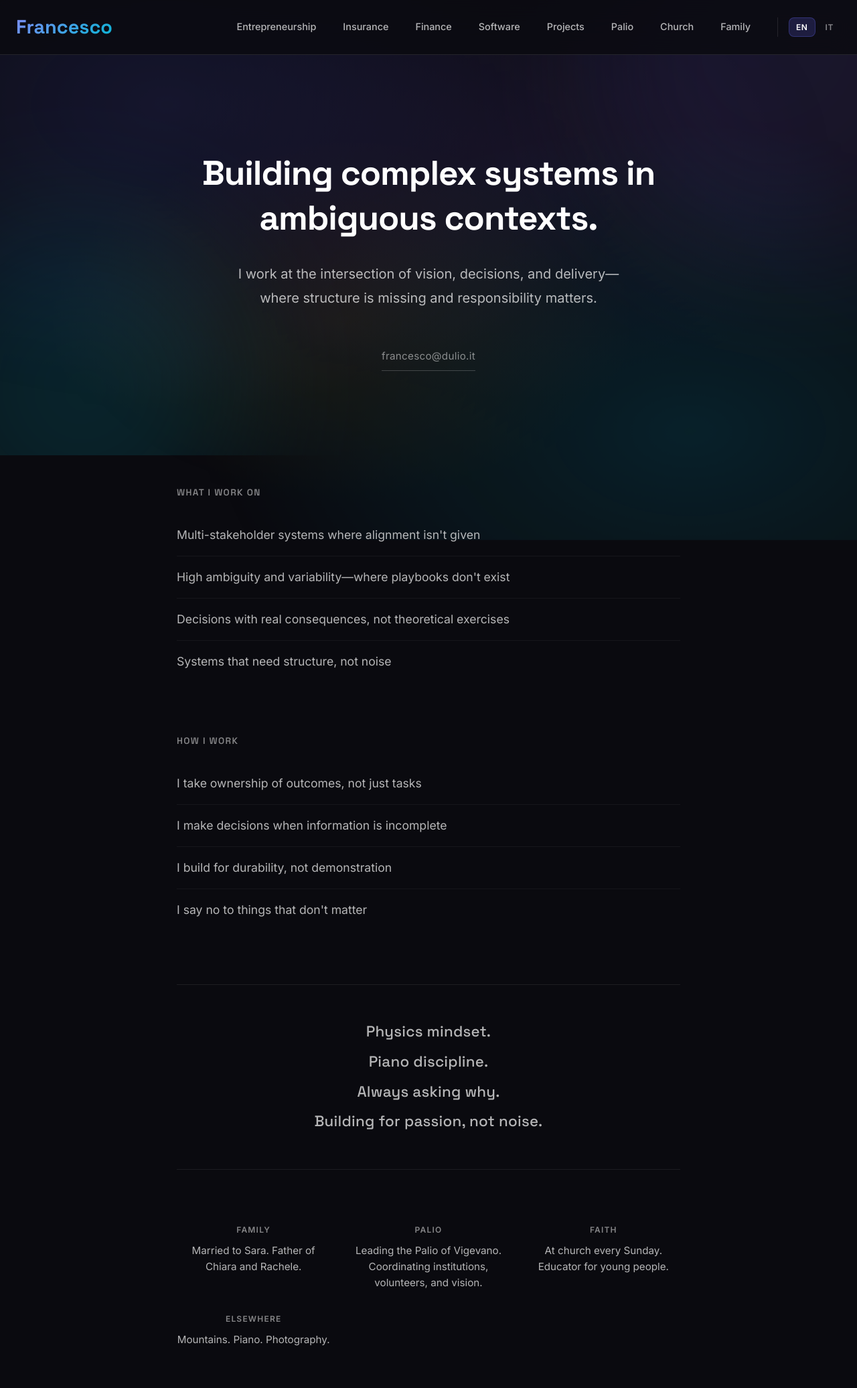
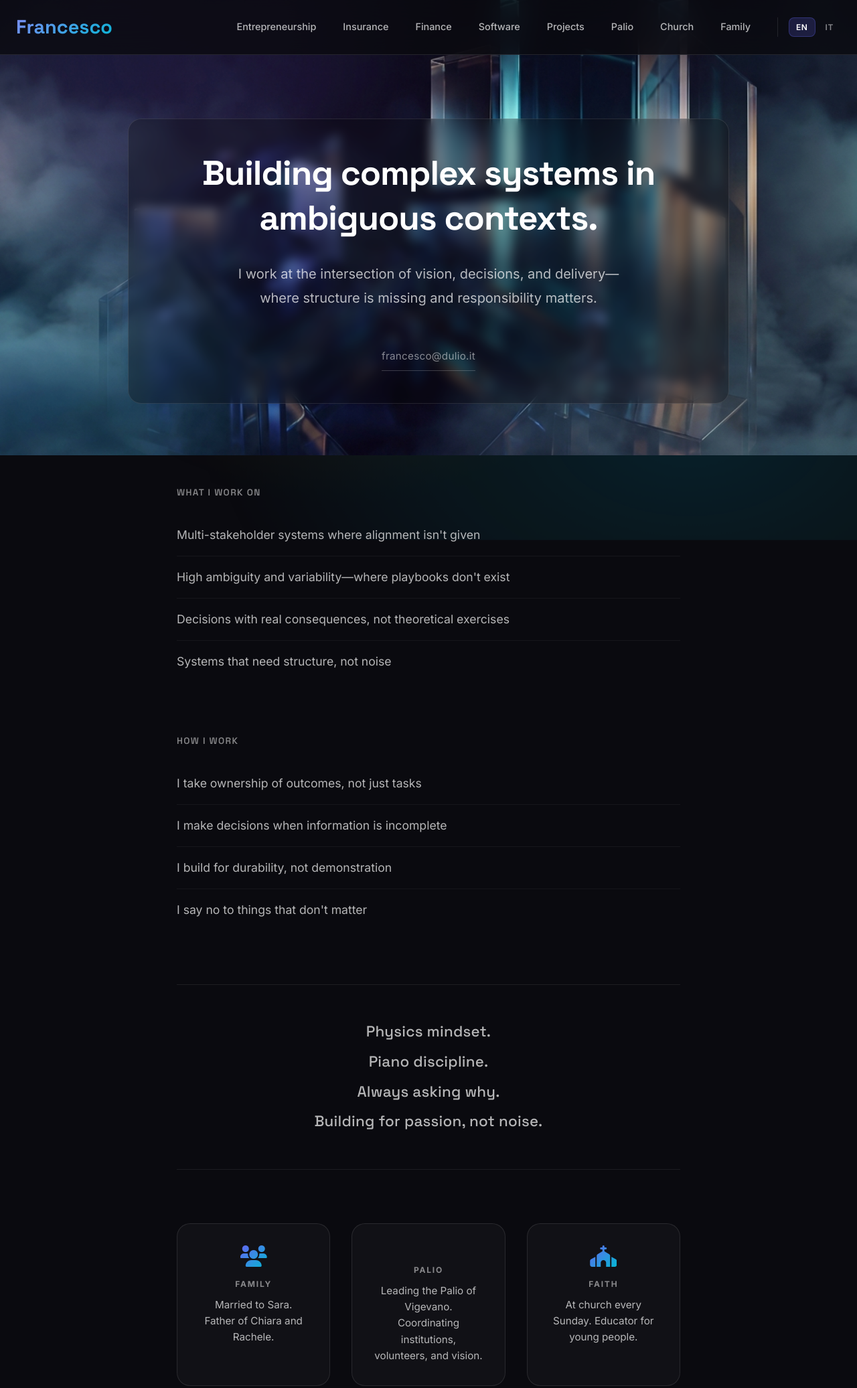
Before and after one commit to Adrenocortico/adrenocortico.github.io, a plain HTML site: page index.html in a window 1280 px wide. Shown: the top 2073 px of the page at 67% size. Drawn offline with Linux system fonts and the light colour scheme.

Commit message:
Add hero images and page-specific hero styles
Add four hero images and wire them into page templates; update multiple HTML files to apply page-specific hero classes (hero-home, -software, -finance, -entrepreneurship, -family, -church, -palio, -insurance, -projects) and wrap hero content in a hero-content container. Enhance index.html human items with Font Awesome icon elements. Update styles/main.css to add hero background handling (background size/position, hero::before gradient overlay), page-specific background-image rules and fallback variants, and styling for .hero-content and .human-item/.human-icon (glass card, hover effects, icon gradient). Also minor whitespace/line-break formatting and meta description wrapping changes.

```diff
--- a/index.html
+++ b/index.html
@@ -14,8 +14,8 @@
 <body class="homepage">
     <div id="header"></div>
 
-    <section class="hero hero-refined">
-        <div class="container">
+    <section class="hero hero-refined hero-home">
+        <div class="container hero-content">
             <p class="hero-opening" data-i18n="index.heroOpening">Building complex systems in ambiguous contexts.</p>
             <p class="hero-supporting" data-i18n="index.heroSupporting">I work at the intersection of vision, decisions, and delivery—where structure is missing and responsibility matters.</p>
             <a href="mailto:francesco@dulio.it" class="hero-cta">francesco@dulio.it</a>
@@ -59,18 +59,22 @@
         <section class="human-section">
             <div class="human-grid">
                 <div class="human-item">
+                    <i class="fa-solid fa-users human-icon"></i>
                     <span class="human-label" data-i18n="index.family">Family</span>
                     <p data-i18n="index.familyText">Married to Sara. Father of Chiara and Rachele.</p>
                 </div>
                 <div class="human-item">
+                    <i class="fa-solid fa-shield-halved human-icon"></i>
                     <span class="human-label" data-i18n="index.palio">Palio</span>
                     <p data-i18n="index.palioText">Leading the Palio of Vigevano. Coordinating institutions, volunteers, and vision.</p>
                 </div>
                 <div class="human-item">
+                    <i class="fa-solid fa-church human-icon"></i>
                     <span class="human-label" data-i18n="index.faith">Faith</span>
                     <p data-i18n="index.faithText">At church every Sunday. Educator for young people.</p>
                 </div>
                 <div class="human-item">
+                    <i class="fa-solid fa-mountain-sun human-icon"></i>
                     <span class="human-label" data-i18n="index.elsewhere">Elsewhere</span>
                     <p data-i18n="index.elsewhereText">Mountains. Piano. Photography.</p>
                 </div>
--- a/styles/main.css
+++ b/styles/main.css
@@ -272,6 +272,60 @@ nav {
     padding: calc(80px + var(--space-2xl)) var(--space-md) var(--space-2xl);
     position: relative;
     overflow: hidden;
+    background-size: cover;
+    background-position: center;
+    background-repeat: no-repeat;
+}
+
+.hero::before {
+    content: '';
+    position: absolute;
+    top: 0;
+    left: 0;
+    width: 100%;
+    height: 100%;
+    background: linear-gradient(180deg, rgba(10, 10, 15, 0.4) 0%, rgba(10, 10, 15, 0) 50%, rgba(10, 10, 15, 0.8) 100%);
+    z-index: 1;
+}
+
+/* Page Specific Heroes */
+.hero-home { background-image: url('../assets/images/hero-home.png'); }
+.hero-software { background-image: url('../assets/images/hero-software.png'); }
+.hero-finance { background-image: url('../assets/images/hero-finance.png'); }
+.hero-entrepreneurship { background-image: url('../assets/images/hero-entrepreneurship.png'); }
+
+/* Dynamic Variants for pages with missing assets */
+.hero-insurance {
+    background-image: url('../assets/images/hero-home.png');
+    filter: hue-rotate(200deg) brightness(0.8);
+}
+.hero-palio {
+    background-image: url('../assets/images/hero-home.png');
+    filter: hue-rotate(320deg) saturate(1.2);
+}
+.hero-church {
+    background-image: url('../assets/images/hero-home.png');
+    filter: hue-rotate(45deg) brightness(1.1);
+}
+.hero-family {
+    background-image: url('../assets/images/hero-home.png');
+    filter: hue-rotate(180deg) brightness(0.9);
+}
+.hero-projects {
+    background-image: url('../assets/images/hero-software.png');
+    filter: hue-rotate(90deg) opacity(0.7);
+}
+
+.hero-content {
+    position: relative;
+    z-index: 2;
+    background: rgba(10, 10, 15, 0.3);
+    backdrop-filter: blur(8px);
+    -webkit-backdrop-filter: blur(8px);
+    padding: var(--space-xl);
+    border-radius: var(--radius-lg);
+    border: 1px solid var(--glass-border);
+    max-width: 900px;
 }
 
 /* Animated Gradient Orbs */
@@ -1018,14 +1072,35 @@ body.homepage .nav-home {
 
 .human-item {
     text-align: center;
+    background: var(--bg-card);
+    padding: var(--space-lg);
+    border-radius: var(--radius-lg);
+    border: 1px solid var(--glass-border);
+    transition: var(--transition-normal);
+}
+
+.human-item:hover {
+    background: var(--bg-card-hover);
+    transform: translateY(-5px);
+    border-color: var(--primary-light);
+}
+
+.human-icon {
+    font-size: 2rem;
+    margin-bottom: var(--space-sm);
+    background: linear-gradient(135deg, var(--primary), var(--secondary));
+    -webkit-background-clip: text;
+    -webkit-text-fill-color: transparent;
+    background-clip: text;
+    display: inline-block;
 }
 
 .human-label {
     display: block;
     font-size: 0.75rem;
-    font-weight: 600;
+    font-weight: 700;
     text-transform: uppercase;
-    letter-spacing: 0.1em;
+    letter-spacing: 0.15em;
     color: var(--text-muted);
     margin-bottom: var(--space-xs);
 }
```
Also changed, not shown: church.html (+10 -4 lines), entrepreneurship.html (+8 -3 lines), family.html (+7 -3 lines), finance.html (+8 -3 lines), insurance.html (+2 -2 lines), palio.html (+15 -7 lines), projects.html (+2 -2 lines), software.html (+8 -3 lines), assets/images/hero-entrepreneurship.png (added), assets/images/hero-finance.png (added), assets/images/hero-home.png (added), assets/images/hero-software.png (added).
